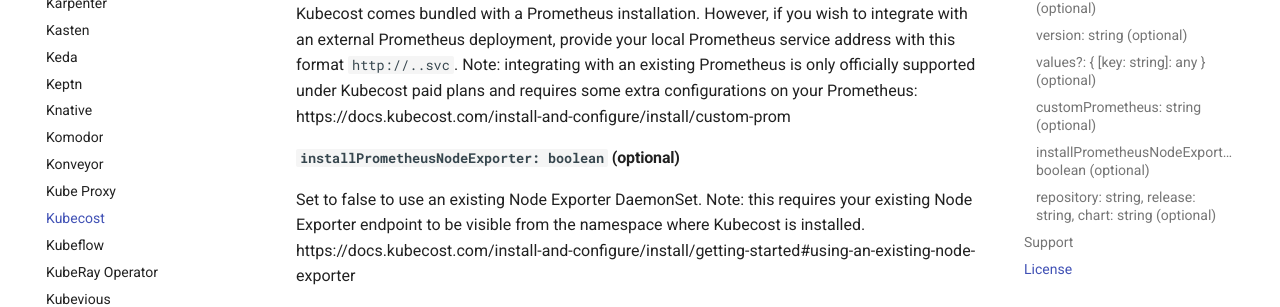
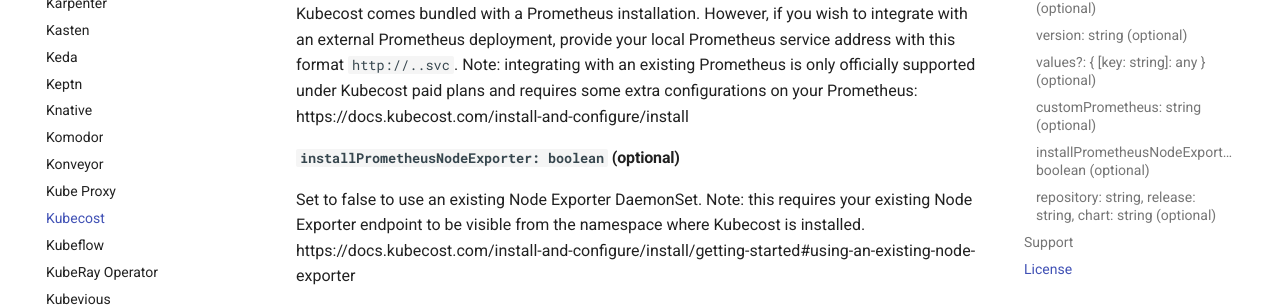
Before and after one commit to aws-quickstart/cdk-eks-blueprints, an MkDocs documentation site: the page built from docs/addons/kubecost.md, in a window 1280 px wide and 900 px high, scrolled down 1177 px. Shown: the part 226-533 px from the top of the window. Built offline with MkDocs 1.6.1 and Material for MkDocs 9.7.7, drawn with Linux system fonts in a browser that asks for light colours; comment, search, counter and statistics services are not loaded; some of the changed lines change nothing that is shown.

Commit message:
fixing kubecost urls

```diff
--- a/docs/addons/kubecost.md
+++ b/docs/addons/kubecost.md
@@ -49,7 +49,7 @@
 #### `customPrometheus: string` (optional)
 
 Kubecost comes bundled with a Prometheus installation. However, if you wish to integrate with an external Prometheus deployment, provide your local Prometheus service address with this format `http://..svc`.
-Note: integrating with an existing Prometheus is only officially supported under Kubecost paid plans and requires some extra configurations on your Prometheus: https://docs.kubecost.com/install-and-configure/install/custom-prom
+Note: integrating with an existing Prometheus is only officially supported under Kubecost paid plans and requires some extra configurations on your Prometheus: https://docs.kubecost.com/install-and-configure/install
 
 #### `installPrometheusNodeExporter: boolean` (optional)
 
@@ -63,7 +63,7 @@
 
 ## Support
 
-If you have any questions about Kubecost, get in touch with the team [on Slack](https://docs.kubecost.com/kubecost-cloud/receiving-kubecost-cloud-support).
+If you have any questions about Kubecost, get in touch with the team [on Slack](https://docs.kubecost.com/troubleshooting/creating-a-support-ticket).
 
 ## License
 
```
